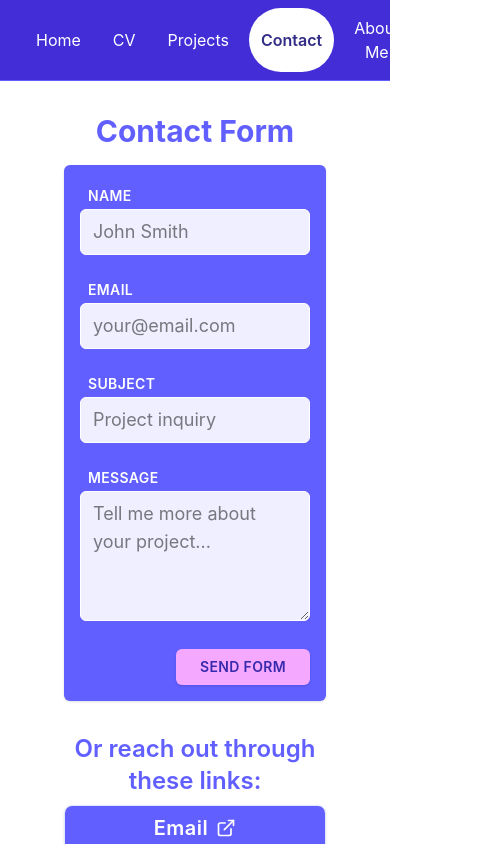
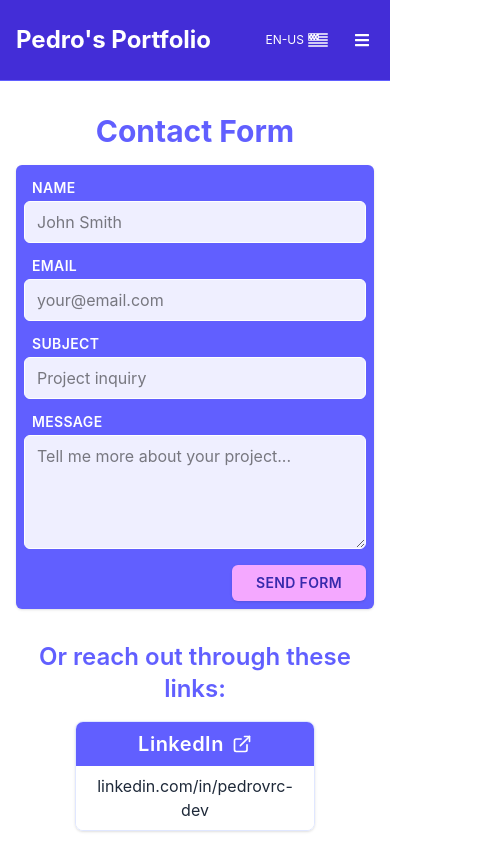
Before and after one commit to pedrovrc/pedrovrc.github.io, a React (Vite) app: page /contact in a window 390 px wide. Shown: the top 844 px of the page, 499 px wide, since content can reach past the window. Built offline with nearby package versions, Linux system fonts and the light colour scheme.

Commit message:
feat: enhance responsive design across multiple components and pages focusing on mobile usage

```diff
--- a/package.json
+++ b/package.json
@@ -8,7 +8,6 @@
     "build": "vite build",
     "lint": "eslint .",
     "preview": "vite preview",
-    "server": "json-server --watch src/websiteData.json --port 8000",
     "predeploy": "npm run build",
     "deploy": "gh-pages -d dist"
   },
@@ -33,7 +32,6 @@
     "eslint-plugin-react-refresh": "^0.4.24",
     "gh-pages": "^6.3.0",
     "globals": "^16.5.0",
-    "json-server": "^1.0.0-beta.6",
     "vite": "^7.3.1"
   }
 }
--- a/src/components/features/ContactForm.jsx
+++ b/src/components/features/ContactForm.jsx
@@ -2,7 +2,7 @@ import React, { useState } from 'react'
 import { toast } from 'react-toastify'
 import { useLanguage } from '../../context/LanguageContext'
 
-const inputClass = "w-full rounded-md border border-white bg-white/90 px-3 py-2 text-black/90 placeholder:text-black/50 focus:border-fuchsia-400 focus:outline-none";
+const inputClass = "w-full rounded-md border border-white bg-white/90 px-3 py-2 text-black/90 placeholder:text-black/50 focus:border-fuchsia-400 focus:outline-none portrait:text-base";
 const buttonClass = "self-end rounded-md bg-fuchsia-300 px-6 py-2 text-sm shadow-sm font-semibold uppercase tracking-wide text-indigo-800 transition hover:bg-fuchsia-400 hover:text-white focus:outline-none focus:ring-2 focus:ring-fuchsia-300 hover:shadow-md";
 
 const FormField = ({ label, children }) => (
@@ -52,7 +52,7 @@ const ContactForm = () => {
     }
 
     return (
-        <form onSubmit={handleSubmit} className="mx-auto flex max-w-lg flex-col gap-5 text-white p-4 text-left">
+        <form onSubmit={handleSubmit} className="mx-auto flex max-w-lg flex-col gap-5 portrait:gap-2 text-white p-4 portrait:p-2 text-left">
             <FormField label={ lang === 'pt' ? 'Nome' : 'Name' }>
                 <input
                     type="text"
--- a/src/components/features/Hero.jsx
+++ b/src/components/features/Hero.jsx
@@ -26,22 +26,22 @@ const Hero = () => {
                     <p className="my-4 text-xl text-white">
                         {subtitle}
                     </p>
-                    <div className="flex justify-center gap-4 mt-8 mb-4">
+                    <div className="flex justify-center gap-4 mt-10 mb-2">
                         <Link
                             to="/projects"
-                            className="bg-white text-indigo-700 font-semibold px-5 py-2 rounded-lg hover:bg-indigo-50 transition"
+                            className="inline-flex items-center justify-center bg-white text-indigo-700 font-semibold px-2 py-2 rounded-lg hover:bg-indigo-50 transition"
                         >
                             {lang === 'en' ? 'View Projects' : 'Ver Projetos'}
                         </Link>
                         <Link
                             to="/cv"
-                            className="border border-white text-white font-semibold px-5 py-2 rounded-lg hover:bg-indigo-600 transition"
+                            className="inline-flex items-center justify-center border border-white text-white font-semibold px-2 py-2 rounded-lg hover:bg-indigo-600 transition"
                         >
                             {lang === 'en' ? 'Résumé' : 'Currículo'}
                         </Link>
                         <Link
                             to="/about"
-                            className="border border-white text-white font-semibold px-5 py-2 rounded-lg hover:bg-indigo-600 transition"
+                            className="inline-flex items-center justify-center border border-white text-white font-semibold px-2 py-2 rounded-lg hover:bg-indigo-600 transition"
                         >
                             {lang === 'en' ? 'About Me' : 'Sobre Mim'}
                         </Link>
--- a/src/components/features/LangMenu.jsx
+++ b/src/components/features/LangMenu.jsx
@@ -9,9 +9,9 @@ const LangMenu = ({ buttonClass = '' }) => {
     return (
         <button
             onClick={() => toggleLang()}
-            className={`${buttonClass} flex flex-row gap-1.5 text-2xl content-center`}
+            className={`${buttonClass} flex flex-row gap-1.5 portrait:gap-0.5 text-2xl content-center`}
         >
-            <span className="text-sm">{ lang === 'pt' ? "PT-BR" : "EN-US" }</span>
+            <span className="text-sm portrait:text-xs">{ lang === 'pt' ? "PT-BR" : "EN-US" }</span>
             { lang === 'pt' ? <GiBrazilFlag /> : <LiaFlagUsaSolid /> }
         </button>
     )
--- a/src/components/features/ProjectListings.jsx
+++ b/src/components/features/ProjectListings.jsx
@@ -25,7 +25,7 @@ const ProjectListings = () => {
     }, [])
 
     return (
-        <section className="bg-blue-50 px-4 py-10">
+        <section className="bg-blue-50 py-10 portrait:py-8">
             <div className="container-xl lg:container m-auto">
                 {loading ? (
                     <Spinner loading={loading} />
--- a/src/components/features/SkillsSection.jsx
+++ b/src/components/features/SkillsSection.jsx
@@ -43,7 +43,7 @@ const SkillsSection = () => {
     return (
         <section className="px-4 py-10">
             <div className="container-xl lg:container mx-auto">
-                <div className="grid grid-cols-1 md:grid-cols-3 gap-4 max-w-3xl mx-auto px-24 md:px-0">
+                <div className="grid grid-cols-1 md:grid-cols-3 gap-4 max-w-3xl mx-auto px-24 portrait:px-8 md:px-0">
                     <HomeCard title="Stack">
                         <IconGrid items={STACK} />
                     </HomeCard>
--- a/src/layouts/Navbar.jsx
+++ b/src/layouts/Navbar.jsx
@@ -1,5 +1,6 @@
-import React from 'react'
+import React, { useState } from 'react'
 import { NavLink } from 'react-router-dom'
+import { FaBars, FaTimes } from 'react-icons/fa'
 import LangMenu from '../components/features/LangMenu'
 import { useLanguage } from '../context/LanguageContext'
 import websiteData from '../websiteData.json'
@@ -7,63 +8,68 @@ import websiteData from '../websiteData.json'
 const Navbar = ({ className = '' }) => {
     const { lang } = useLanguage()
     const navTitle = websiteData.text[lang]?.navTitle || "Pedro's Portfolio"
+    const [menuOpen, setMenuOpen] = useState(false)
 
     const sharedLinkClass = 'flex items-center justify-center rounded-full px-3 py-2 transition-colors duration-150';
     const baseLinkClass = `${sharedLinkClass} text-white hover:bg-fuchsia-400 hover:text-white`;
-    const activeLinkClass = `${sharedLinkClass} bg-white text-indigo-900 font-semibold hover:bg-fuchsia-400/90 hover:text-white/90`;
+    const activeLinkClass = `${sharedLinkClass} bg-white portrait:mx-auto text-indigo-900 font-semibold hover:bg-fuchsia-400/90 hover:text-white/90`;
     const linkClass = ({ isActive }) => (isActive ? activeLinkClass : baseLinkClass);
+
+    const links = [
+        { to: '/', label: 'Home' },
+        { to: '/cv', label: 'CV' },
+        { to: '/projects', label: lang === 'pt' ? 'Projetos' : 'Projects' },
+        { to: '/contact', label: lang === 'pt' ? 'Contato' : 'Contact' },
+        { to: '/about', label: lang === 'pt' ? 'Sobre Mim' : 'About Me' },
+    ]
 
     return (
         <nav className={`bg-indigo-700 border-b border-indigo-500 ${className}`}>
             <div className="mx-auto max-w-7xl px-2 sm:px-6 lg:px-8">
                 <div className="flex h-20 items-center justify-between">
-                    <div
-                        className="flex flex-1 items-center justify-center md:items-stretch md:justify-start"
-                    >
-                        <NavLink className="flex shrink-0 items-center mr-4" to="/">
-                            <span className="hidden md:block text-white text-2xl font-bold ml-2"
-                            >
-                                {navTitle}
-                            </span>
-                        </NavLink>
-                        <div className="md:ml-auto">
-                            <div className="flex space-x-2 text-center content-center">
-                                <NavLink
-                                    to="/"
-                                    className={linkClass}
-                                >
-                                    Home
-                                </NavLink>
-                                <NavLink
-                                    to="/cv"
-                                    className={linkClass}
-                                >
-                                    CV
-                                </NavLink>
-                                <NavLink
-                                    to="/projects"
-                                    className={linkClass}
-                                >
-                                    {lang === 'pt' ? 'Projetos' : 'Projects'}
-                                </NavLink>
-                                <NavLink
-                                    to="/contact"
-                                    className={linkClass}
-                                >
-                                    {lang === 'pt' ? 'Contato' : 'Contact'}
-                                </NavLink>
-                                <NavLink
-                                    to="/about"
-                                    className={linkClass}
-                                >
-                                    {lang === 'pt' ? 'Sobre Mim' : 'About Me'}
-                                </NavLink>
-                                <LangMenu buttonClass={baseLinkClass} />
-                            </div>
-                        </div>
+                    <NavLink className="flex shrink-0 items-center" to="/">
+                        <span className="text-white text-2xl font-bold ml-2">
+                            {navTitle}
+                        </span>
+                    </NavLink>
+
+                    {/* Desktop nav */}
+                    <div className="hidden md:flex items-center space-x-2">
+                        {links.map(({ to, label }) => (
+                            <NavLink key={to} to={to} className={linkClass}>{label}</NavLink>
+                        ))}
+                        <LangMenu buttonClass={baseLinkClass} />
+                    </div>
+
+                    {/* Mobile: lang toggle + hamburger */}
+                    <div className="flex md:hidden items-center gap-0">
+                        <LangMenu buttonClass={baseLinkClass} />
+                        <button
+                            onClick={() => setMenuOpen(o => !o)}
+                            className={baseLinkClass}
+                            aria-label="Toggle menu"
+                        >
+                            {menuOpen ? <FaTimes /> : <FaBars />}
+                        </button>
                     </div>
                 </div>
             </div>
+
+            {/* Mobile dropdown */}
+            {menuOpen && (
+                <div className="md:hidden bg-indigo-500 border-t px-4 py-2 flex flex-col gap-1">
+                    {links.map(({ to, label }) => (
+                        <NavLink
+                            key={to}
+                            to={to}
+                            className={linkClass}
+                            onClick={() => setMenuOpen(false)}
+                        >
+                            {label}
+                        </NavLink>
+                    ))}
+                </div>
+            )}
         </nav>
     )
 }
--- a/src/pages/AboutPage.jsx
+++ b/src/pages/AboutPage.jsx
@@ -26,8 +26,8 @@ const AboutPage = () => {
     );
 
   return (
-    <section className="relative max-w-5xl mx-auto px-16 py-8 text-lg text-gray-800 text-justify">
-      <h1 className="text-3xl font-bold text-indigo-500 mb-2 text-center">{title}</h1>
+    <section className="relative max-w-5xl mx-auto px-16 portrait:px-8 py-8 text-lg portrait:text-base text-gray-800 text-justify">
+      <h1 className="text-3xl font-bold text-indigo-500 mb-4 text-center">{title}</h1>
       {mainText.map((paragraph, paragraphIdx) => {
         const chunks = Array.isArray(paragraph) ? paragraph : [paragraph];
         return (
--- a/src/pages/BrowseProjects.jsx
+++ b/src/pages/BrowseProjects.jsx
@@ -6,11 +6,11 @@ const BrowseProjects = () => {
   const { lang } = useLanguage();
 
   return (
-    <section className="bg-blue-50 px-16 py-8">
+    <section className="bg-blue-50 px-16 py-8 portrait:px-8">
       <h2 className="text-3xl font-bold text-indigo-500 mb-2 text-center">
         {lang === 'en' ? 'Browse Projects' : 'Ver Projetos'}
       </h2>
-      <p className= 'text-center text-lg text-gray-800'>
+      <p className= 'text-center text-lg portrait:text-base text-gray-800'>
         {lang === 'en'
           ? 'These are my pinned repos on GitHub. Feel free to browse more on my profile!'
           : 'Estes são os meus projetos fixados no GitHub. Explore mais no meu perfil!'}
--- a/src/pages/ContactPage.jsx
+++ b/src/pages/ContactPage.jsx
@@ -9,8 +9,8 @@ const ContactPage = () => {
   const contactInfo = websiteData.contactInfo;
 
   return (
-    <section className="relative max-w-5xl mx-auto px-16 py-8 text-lg text-gray-800 text-justify">
-      <h1 className="text-3xl font-bold text-indigo-500 mb-2 text-center">{ lang === 'en' ? contactInfo.titleEN : contactInfo.titlePT }</h1>
+    <section className="relative max-w-5xl mx-auto px-16 py-8 portrait:px-4 text-lg text-gray-800 text-justify">
+      <h1 className="text-3xl font-bold text-indigo-500 mb-4 text-center">{ lang === 'en' ? contactInfo.titleEN : contactInfo.titlePT }</h1>
 
       <div className="bg-indigo-500 mt-4 mb-8 max-w-150 mx-auto rounded-md shadow-sm">
         <ContactForm />
@@ -18,12 +18,8 @@ const ContactPage = () => {
 
       <h2 className="text-2xl font-semibold text-indigo-500 mt-4 mb-2 text-center">{ lang === 'en' ? 'Or reach out through these links:' : 'Ou entre em contato por esses links:'}</h2>
 
-      <div className="grid gap-4 md:grid-cols-2 max-w-150 mx-auto mb-12">
+      <div className="grid gap-4 md:grid-cols-2 max-w-150 portrait:max-w-60 mx-auto mb-12 mt-4">
         {[{
-          label: 'Email',
-          value: contactInfo.email,
-          href: contactInfo.email ? `mailto:${contactInfo.email}` : null,
-        }, {
           label: 'LinkedIn',
           value: contactInfo.linkedin,
           href: contactInfo.linkedin ? `https://${contactInfo.linkedin}` : null,
@@ -31,6 +27,10 @@ const ContactPage = () => {
           label: 'GitHub',
           value: contactInfo.github,
           href: contactInfo.github ? `https://${contactInfo.github}` : null,
+        }, {
+          label: 'Email',
+          value: contactInfo.email,
+          href: contactInfo.email ? `mailto:${contactInfo.email}` : null,
         }, {
           label: 'Landing Page',
           value: contactInfo.carrd,
@@ -47,7 +47,7 @@ const ContactPage = () => {
               <p className="flex items-center justify-center gap-2 text-white font-semibold tracking-wide text-xl">{label} <LuExternalLink /></p>
             </div>
             <div className="bg-white px-2 py-2">
-              <p className="text-center text-gray-800 wrap-break-word group-hover:text-indigo-800 group-hover:underline group-hover:font-semibold">{value || '—'}</p>
+              <p className="text-center text-base text-gray-800 wrap-break-word group-hover:text-indigo-800 group-hover:underline group-hover:font-semibold">{value || '—'}</p>
             </div>
           </a>
         ))}
--- a/src/pages/Curriculum.jsx
+++ b/src/pages/Curriculum.jsx
@@ -21,12 +21,12 @@ const Curriculum = () => {
     : [];
 
   return (
-    <section className="relative max-w-5xl mx-auto px-16 py-12 text-lg text-gray-800">
+    <section className="relative max-w-5xl mx-auto px-16 py-8 portrait:px-8 portrait:py-8 text-lg portrait:text-base text-gray-800">
       {/* INTRODUCTION */}
       <section className="text-justify mb-8">
         <p className="mb-4">{opening}</p>
         <p>{jobseek}</p>
-        <div className="flex justify-end mt-2">
+        <div className="flex justify-end mt-2 portrait:mt-6">
           <a
             href={lang === 'en' ? 'https://flowcv.com/resume/83n68qpal3r3' : 'https://flowcv.com/resume/4ear5oome000'}
             target="_blank"
```
